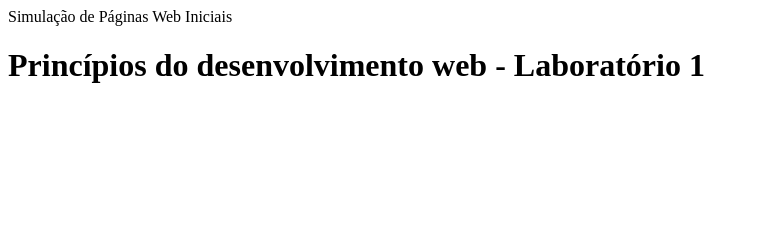
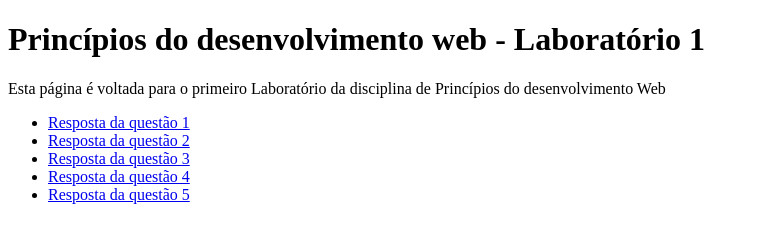
Before and after one commit to beatriztruta/Labs_Web, a plain HTML site: page Lab1/index.html in a window 1280 px wide. Shown: the whole page, without its empty margins (0-759 px from the left). Drawn offline with Linux system fonts and the light colour scheme.

Commit message:
Criação do HTML principal com links

```diff
--- a/Lab1/index.html
+++ b/Lab1/index.html
@@ -1,7 +1,18 @@
-<header>
-    Simulação de Páginas Web Iniciais
-</header>
+<!DOCTYPE html>
+<html>
+    <head>
+        <title>Simulação de Páginas Web Iniciais</title>
+    </head>
+    <body>
+        <h1>Princípios do desenvolvimento web - Laboratório 1</h1>
+        <p> Esta página é voltada para o primeiro Laboratório da disciplina de Princípios do desenvolvimento Web </p>
 
-<body>
-    <h1>Princípios do desenvolvimento web - Laboratório 1</h1>
-</body>
+        <ul>
+            <li><a href="resposta1.txt">Resposta da questão 1</a></li>
+            <li><a href="resposta2.txt">Resposta da questão 2</a></li>
+            <li><a href="resposta3.txt">Resposta da questão 3</a></li>
+            <li><a href="resposta4.txt">Resposta da questão 4</a></li>
+            <li><a href="resposta5.txt">Resposta da questão 5</a></li>
+        </ul>
+    </body>
+</html>
```
Also changed, not shown: Lab1/resposta1.txt, Lab1/resposta2.txt, Lab1/resposta3.txt, Lab1/resposta4.txt, Lab1/resposta5.txt.
